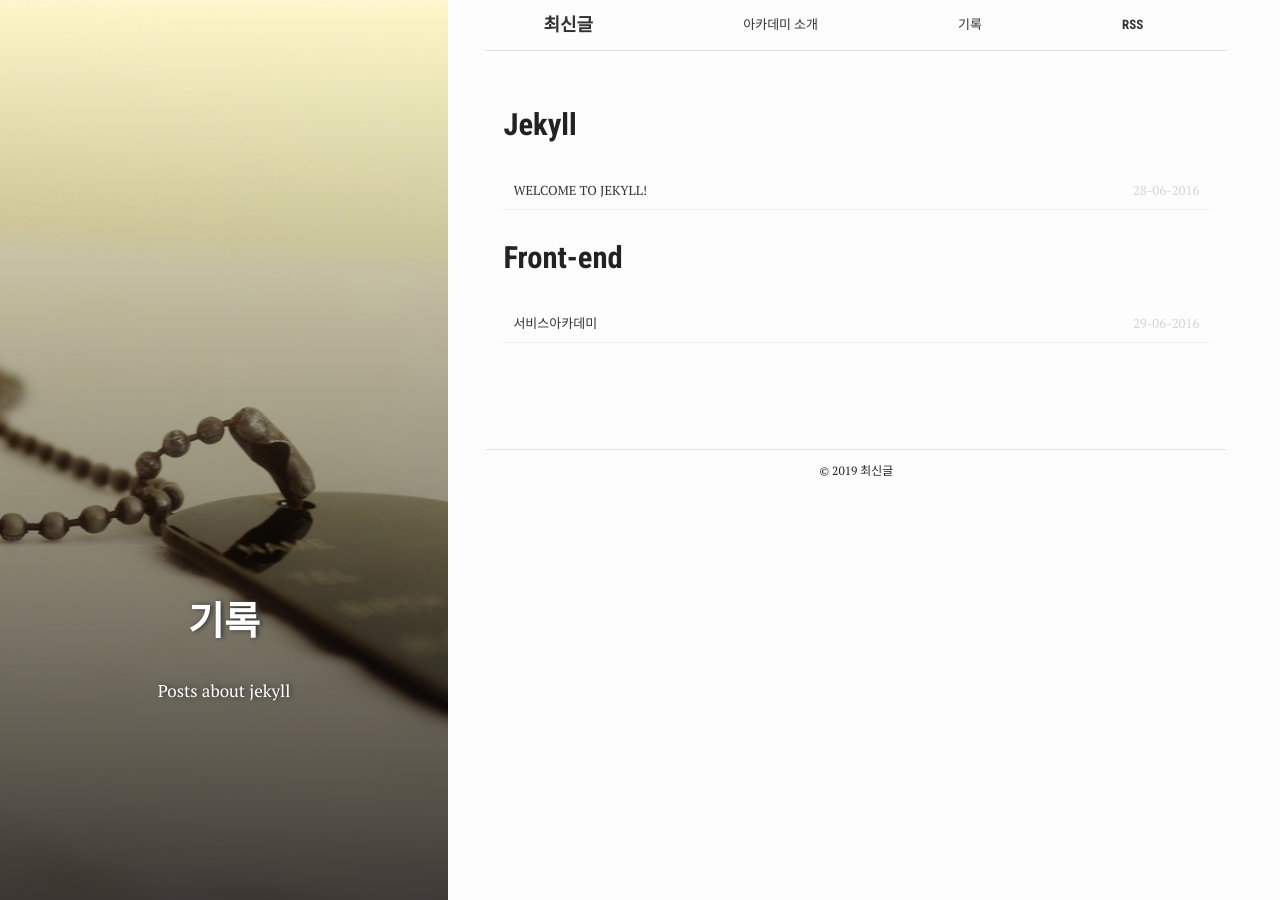
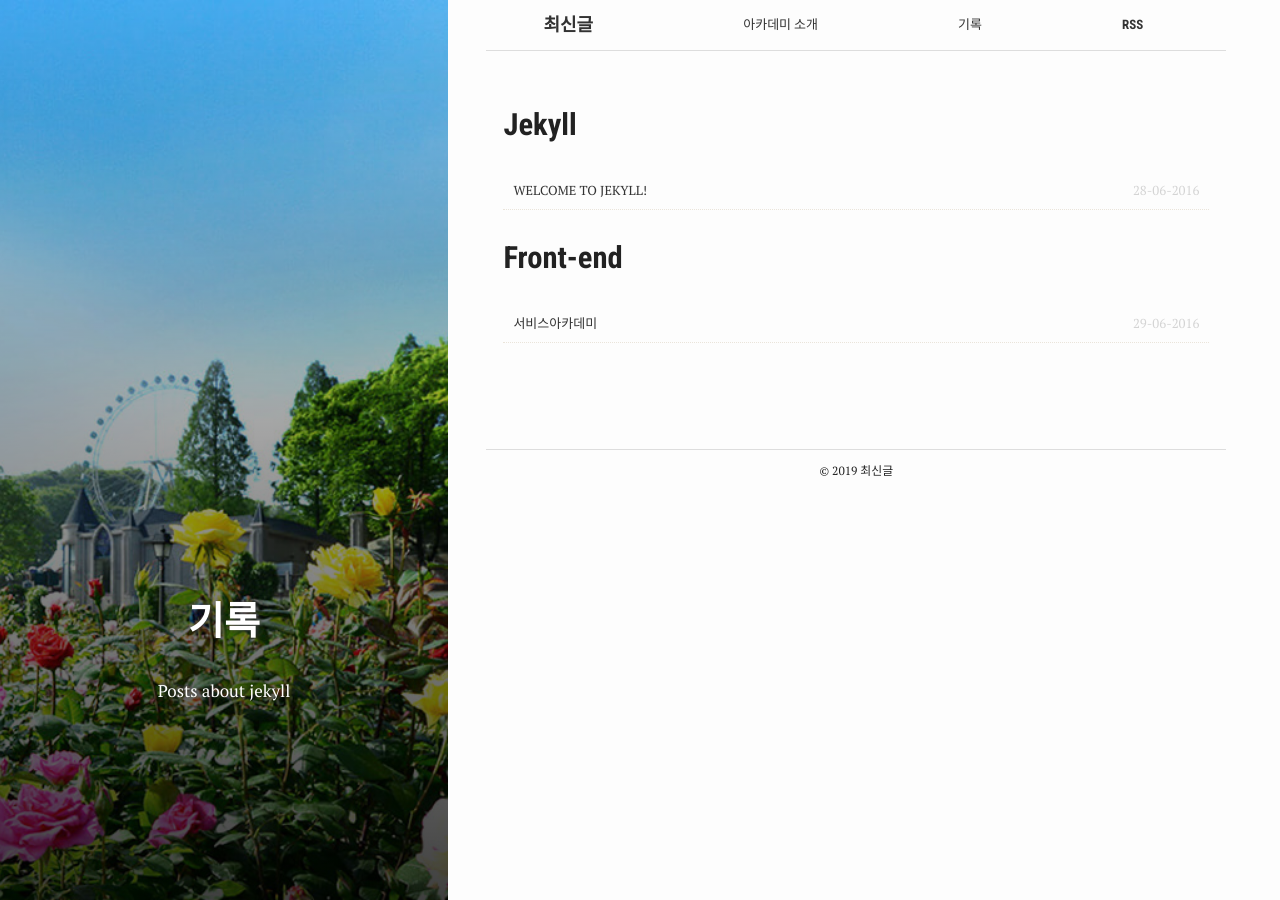
Before and after one commit to ziwongo/ziwongo.github.io, a Jekyll site: the page built from archive.md, in a window 1280 px wide. Built offline with Jekyll 4.4.1, drawn with Linux system fonts in a browser that asks for light colours.

Commit message:
Update archive.md

```diff
--- a/archive.md
+++ b/archive.md
@@ -1,6 +1,6 @@
 ---
 title: 기록
-bg: tag.jpg
+bg: img_intro03.jpg
 layout: page
 permalink: "/posts/"
 crawlertitle: All articles
```
